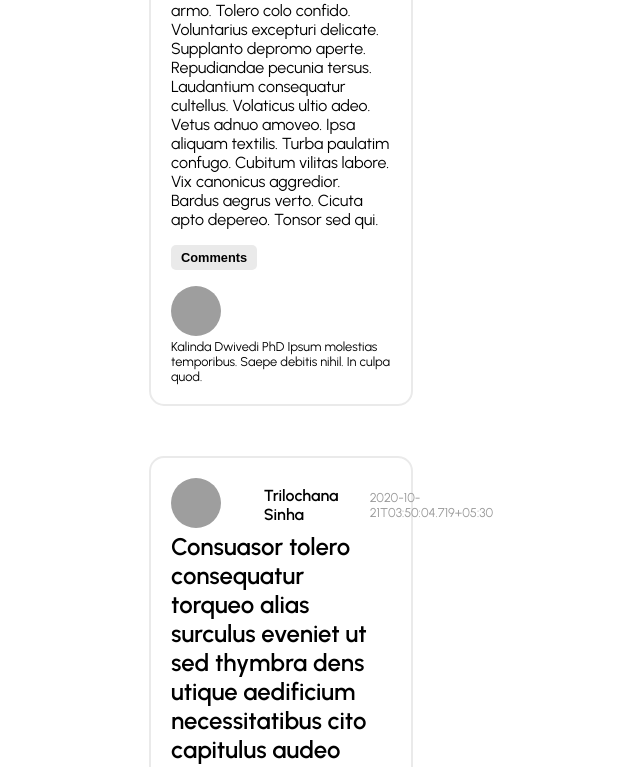
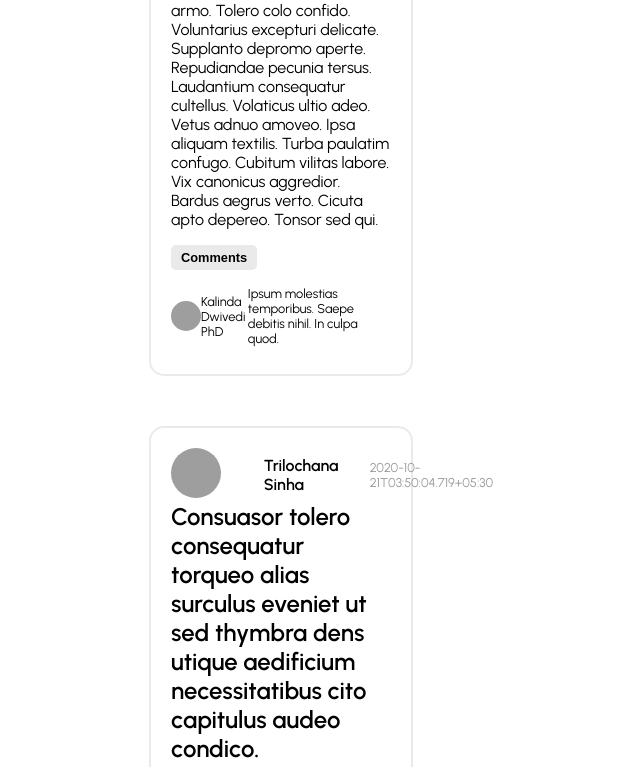
Before and after one commit to Braian85/merapar-SPA-challenge, a website with bundled scripts: page public/index.html in a window 1280 px wide. Shown: the part 2568-3335 px from the top of the page, without its empty margins (359-999 px from the left). Built offline with nearby package versions, Linux system fonts and the light colour scheme; grey boxes are pictures that could not be loaded.

Commit message:
saving comment stage

```diff
--- a/public/style.css
+++ b/public/style.css
@@ -71,6 +71,16 @@ body {
     margin-top: 1rem;
     display: flex;
     flex-direction: column;
-    align-items: center;
     font-size: 0.8rem;
 }
+
+.comment__item {
+    display: flex;
+    align-items: center;
+    margin-bottom: 0.5rem;
+}
+
+.comment__user__image {
+    height: 30px;
+    border-radius: 50%;
+}
--- a/src/index.js
+++ b/src/index.js
@@ -41,15 +41,22 @@ Promise.all([getComments(), getPosts(), getUsers()]).then(
         }" class="post__button">Comments</button>
         <div class="comments__container" id="comments ${post.id}">
         ${post.comments.map(
-          (comment) => `<div class="comment__body">
-        <div>
-        <img class="user__image" src="https://i.pravatar.cc/100?img=${
-          comment.user_id
-        }" alt="${comment.user_id}" />
-        </div>
-        ${users.data.find((user) => user.id === comment.user_id).name}
-        ${comment.body}
-        </div>`
+          (comment) => `<div class="comment__item">
+                           <img class="comment__user__image" src="https://i.pravatar.cc/100?img=${
+                             comment.user_id
+                           }" alt="${comment.user_id}" />
+                           <div class="user__comment">
+                           ${
+                             users.data.find(
+                               (user) => user.id === comment.user_id
+                             ).name
+                           }
+                           </div>
+                           <div class="comment__body">
+                            ${comment.body}
+                           </div>
+                         </div>
+        `
         )}
         </div>
       </div>
```
